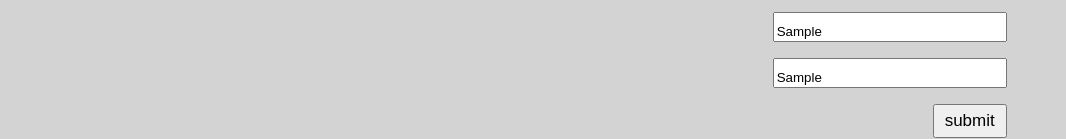
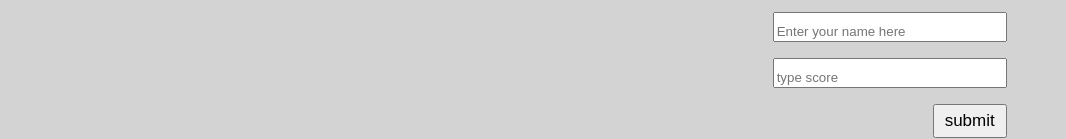
Before and after one commit to Haadiiii/leaderboard, a website built with webpack: page src/index.html in a window 1280 px wide. Both pictures are taken after typing "Sample", "Sample" into the empty fields and a click on the button "submit". Shown: the part 366-505 px from the top of the page, without its empty margins (0-1066 px from the left). Built offline with nearby package versions, Linux system fonts and the light colour scheme; no server answers.

Commit message:
resolved required changes

```diff
--- a/src/index.css
+++ b/src/index.css
@@ -58,7 +58,7 @@ li {
   width: 80%;
   background-color: aliceblue;
   padding-bottom: 1rem;
-  font-family: 'Courier New', Courier, monospace;
+  font-family: "Courier New", Courier, monospace;
 }
 
 .items h1 {
--- a/src/index.html
+++ b/src/index.html
@@ -26,12 +26,14 @@
               type="text"
               name="user"
               placeholder="Enter your name here"
+              required
             />
             <input
               id="score"
               type="text"
               name="score"
               placeholder="type score"
+              required
             />
             <div class="btn">
               <button type="submit" id="btn">submit</button>
--- a/src/index.js
+++ b/src/index.js
@@ -4,12 +4,9 @@ import { list, button, form } from './modules/Elements.js';
 const url = 'https://us-central1-js-capstone-backend.cloudfunctions.net/api/games/F320Bghj02145Qwer76T/scores/';
 
 button.addEventListener('click', () => {
-  fetch(url,
-    {
+  fetch(url, {
     method: 'GET',
-
   })
-
     .then((res) => res.json())
     .then((data) => {
       list.innerHTML = '';
@@ -45,15 +42,15 @@ form.addEventListener('submit', (e) => {
   };
   console.log(payLoadObject);
 
-  fetch(url,
-    {
+  fetch(url, {
     method: 'POST',
     headers: { 'Content-type': 'application/json' },
     body: JSON.stringify(payLoadObject),
   })
-
     .then((res) => res.json())
     .then((data) => {
       console.log('data', data);
     });
+  user.value = '';
+  score.value = '';
 });
```
Also changed, not shown: .eslintrc.json. Lines whose indentation alone changed are shown as unchanged.
